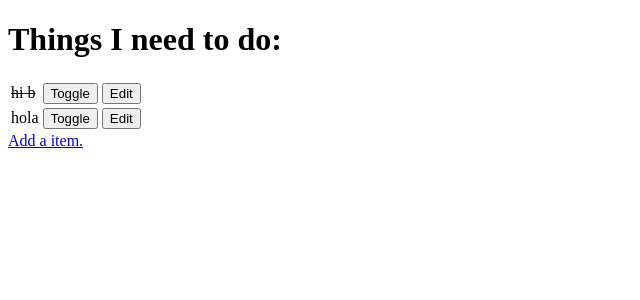
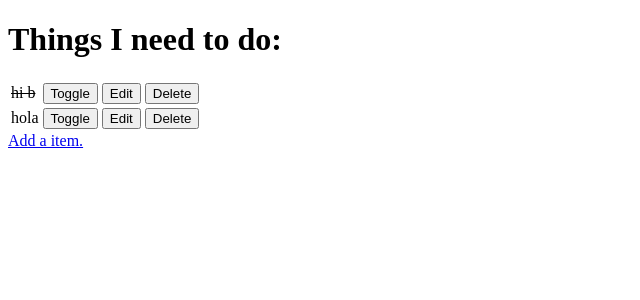
Before and after one commit to BohdanBezushka/hello-django, a Django app: page / in a window 1280 px wide. Shown: the top 300 px of the page, without its empty margins (0-640 px from the left). Run offline with Django 3.2, Linux system fonts and the light colour scheme; data comes from the database, SQL or seed files in the repository; both versions use the stored data as it was after the commit.

Commit message:
Add delete item

```diff
--- a/django_todo/urls.py
+++ b/django_todo/urls.py
@@ -22,5 +22,6 @@ urlpatterns = [
     path('', views.get_todo_list, name='get_todo_list'),
     path('add', views.add_item, name='add'),
     path('edit/<item_id>', views.edit_item, name='edit'),
-    path('toggle/<item_id>', views.toggle_item, name='toggle')
+    path('toggle/<item_id>', views.toggle_item, name='toggle'),
+    path('delete/<item_id>', views.delete_item, name='delete')
 ]
--- a/todo/templates/todo/todo_list.html
+++ b/todo/templates/todo/todo_list.html
@@ -23,6 +23,9 @@
             <td>
                 <a href="/edit/{{item.id}}"><button>Edit</button></a>
             </td>
+            <td>
+                <a href="/delete/{{item.id}}"><button>Delete</button></a>
+            </td>
         </tr>
         {% empty %}
         <tr>
--- a/todo/views.py
+++ b/todo/views.py
@@ -41,3 +41,8 @@ def toggle_item(request, item_id):
     item.done = not item.done
     item.save()
     return redirect('get_todo_list')
+
+def delete_item(request, item_id):
+    item = get_object_or_404(Item,id=item_id)
+    item.delete()
+    return redirect('get_todo_list')
```
Also changed, not shown: db.sqlite3.
